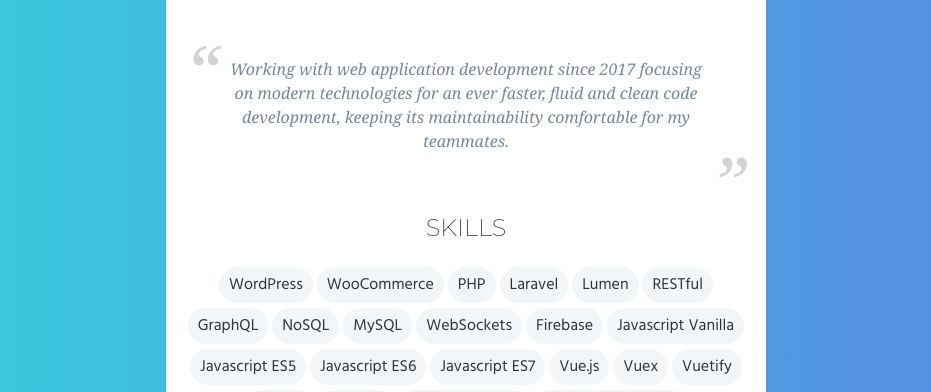
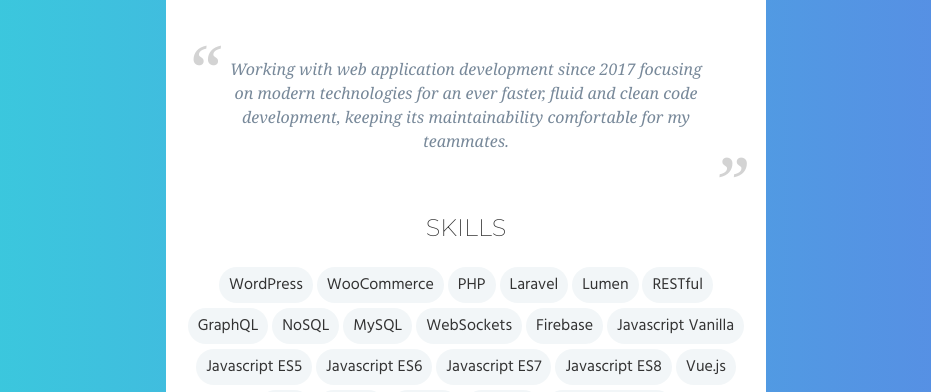
Before and after one commit to sayhicoelho/portfolio, a plain HTML site: page index.html in a window 1280 px wide. Shown: the part 406-798 px from the top of the page, without its empty margins (174-1105 px from the left). Drawn offline with Linux system fonts and the light colour scheme; no server answers.

Commit message:
Add Javascript ES8 skill

```diff
--- a/index.html
+++ b/index.html
@@ -109,6 +109,9 @@
       <a href="https://developer.mozilla.org/docs/Web/JavaScript/New_in_JavaScript/Suporte_ao_ECMAScript_7_no_Mozilla" target="_blank">
         <span class="skill">Javascript ES7</span>
       </a>
+      <a href="https://developer.mozilla.org/en-US/docs/Web/JavaScript/New_in_JavaScript/ECMAScript_Next_support_in_Mozilla#ECMAScript_2017" target="_blank">
+        <span class="skill">Javascript ES8</span>
+      </a>
       <a href="https://vuejs.org/" target="_blank">
         <span class="skill">Vue.js</span>
       </a>
```
